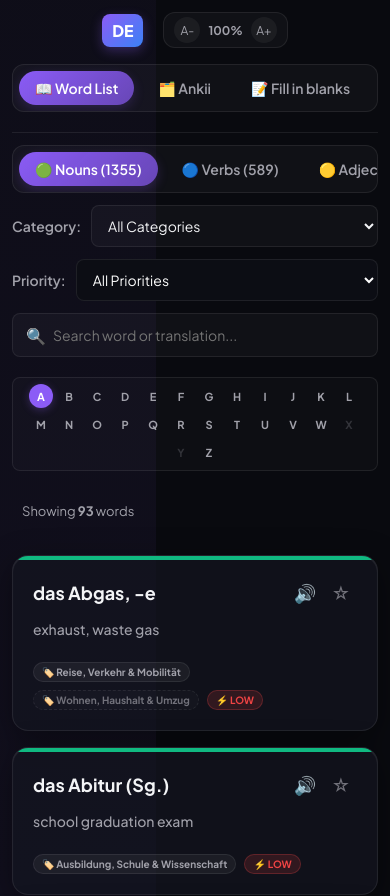
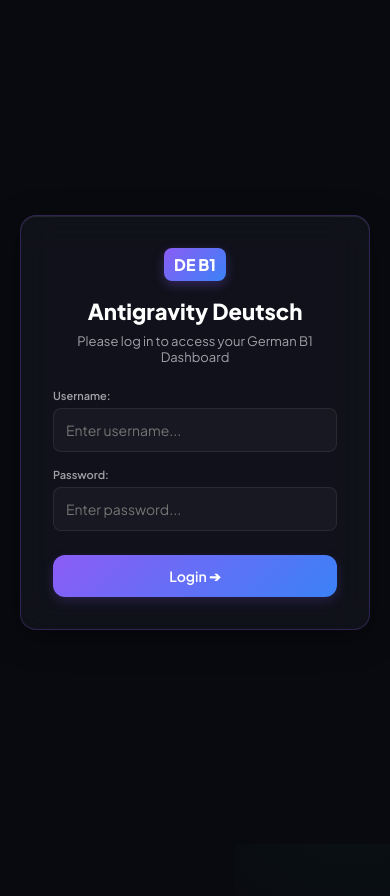
Before and after one commit to divyansh2105/german-dashboard, a React (Vite) app: page / in a window 390 px wide. Shown: the top 896 px of the page. Built offline with nearby package versions, Linux system fonts and the light colour scheme.

Commit message:
Feat: Add fixed credentials login screen and mobile Web Speech API polling loop

```diff
--- a/src/App.jsx
+++ b/src/App.jsx
@@ -14,6 +14,26 @@ function App() {
   const [loading, setLoading] = useState(true);
   const [activeTab, setActiveTab] = useState('explorer');
   const [reviews, setReviews] = useState([]);
+
+  // Fixed single-user Login credentials
+  const [isLoggedIn, setIsLoggedIn] = useState(() => localStorage.getItem('b1_logged_in') === 'true');
+  const [loginUsername, setLoginUsername] = useState('');
+  const [loginPassword, setLoginPassword] = useState('');
+  const [loginError, setLoginError] = useState('');
+
+  const handleLogin = (e) => {
+    e.preventDefault();
+    const correctUser = 'admin';
+    const correctPass = 'deutschb1';
+
+    if (loginUsername.trim().toLowerCase() === correctUser && loginPassword === correctPass) {
+      setIsLoggedIn(true);
+      localStorage.setItem('b1_logged_in', 'true');
+      setLoginError('');
+    } else {
+      setLoginError('Invalid username or password.');
+    }
+  };
   const [fontScale, setFontScale] = useState(() => {
     const saved = localStorage.getItem('b1_font_scale');
     return saved ? parseFloat(saved) : 1.0;
@@ -257,20 +277,44 @@ function App() {
       if ('speechSynthesis' in window) {
         const allVoices = window.speechSynthesis.getVoices();
         const german = allVoices.filter(v => v.lang.startsWith('de') || v.lang.includes('DE'));
-        setVoices(german);
+        if (german.length > 0) {
+          setVoices(german);
 
-        // Pick default if none selected
-        if (german.length > 0 && !localStorage.getItem('b1_selected_voice')) {
-          const preferred = german.find(v => v.name.toLowerCase().includes('google') || v.name.toLowerCase().includes('siri') || v.name.toLowerCase().includes('neural') || v.name.toLowerCase().includes('anna')) || german[0];
-          setSelectedVoiceName(preferred.name);
-          localStorage.setItem('b1_selected_voice', preferred.name);
+          const savedVoice = localStorage.getItem('b1_selected_voice');
+          const hasSavedVoice = german.some(v => v.name === savedVoice);
+
+          if (!savedVoice || !hasSavedVoice) {
+            const preferred = german.find(v =>
+              v.name.toLowerCase().includes('google') ||
+              v.name.toLowerCase().includes('siri') ||
+              v.name.toLowerCase().includes('neural') ||
+              v.name.toLowerCase().includes('anna')
+            ) || german[0];
+            setSelectedVoiceName(preferred.name);
+            localStorage.setItem('b1_selected_voice', preferred.name);
+          }
         }
       }
     };
     loadVoices();
+
+    let intervalId;
     if ('speechSynthesis' in window) {
       window.speechSynthesis.onvoiceschanged = loadVoices;
+
+      let attempts = 0;
+      intervalId = setInterval(() => {
+        loadVoices();
+        attempts++;
+        if (attempts > 40) {
+          clearInterval(intervalId);
+        }
+      }, 250);
     }
+
+    return () => {
+      if (intervalId) clearInterval(intervalId);
+    };
   }, []);
 
   useEffect(() => {
@@ -465,6 +509,78 @@ function App() {
     );
   }
 
+  if (!isLoggedIn) {
+    return (
+      <div style={{
+        minHeight: '100vh',
+        display: 'flex',
+        justifyContent: 'center',
+        alignItems: 'center',
+        background: '#090a0f',
+        position: 'relative',
+        padding: '20px',
+        fontFamily: 'system-ui, -apple-system, sans-serif'
+      }}>
+        <div className="glass-card animate-fade-in" style={{
+          maxWidth: '400px',
+          width: '100%',
+          padding: '32px',
+          border: '1px solid rgba(139, 92, 246, 0.25)',
+          textAlign: 'center'
+        }}>
+          <div className="logo-badge" style={{ display: 'inline-block', marginBottom: '16px' }}>DE B1</div>
+          <h2 style={{ fontSize: '22px', fontWeight: '800', marginBottom: '8px', color: '#fff' }}>Antigravity Deutsch</h2>
+          <p style={{ fontSize: '13px', color: 'var(--text-secondary)', marginBottom: '24px' }}>Please log in to access your German B1 Dashboard</p>
+
+          <form onSubmit={handleLogin} style={{ display: 'flex', flexDirection: 'column', gap: '16px', textAlign: 'left' }}>
+            <div style={{ display: 'flex', flexDirection: 'column', gap: '6px' }}>
+              <label style={{ fontSize: '11px', color: 'var(--text-secondary)', fontWeight: '600' }}>Username:</label>
+              <input
+                type="text"
+                className="search-input"
+                style={{ padding: '12px' }}
+                value={loginUsername}
+                onChange={(e) => setLoginUsername(e.target.value)}
+                placeholder="Enter username..."
+                required
+              />
+            </div>
+            <div style={{ display: 'flex', flexDirection: 'column', gap: '6px' }}>
+              <label style={{ fontSize: '11px', color: 'var(--text-secondary)', fontWeight: '600' }}>Password:</label>
+              <input
+                type="password"
+                className="search-input"
+                style={{ padding: '12px' }}
+                value={loginPassword}
+                onChange={(e) => setLoginPassword(e.target.value)}
+                placeholder="Enter password..."
+                required
+              />
+            </div>
+
+            {loginError && <p style={{ color: '#ef4444', fontSize: '12px', margin: 0 }}>⚠️ {loginError}</p>}
+
+            <button
+              type="submit"
+              className="nav-button active"
+              style={{
+                padding: '12px',
+                borderRadius: '12px',
+                justifyContent: 'center',
+                fontSize: '14px',
+                marginTop: '8px',
+                background: 'linear-gradient(135deg, var(--color-conn), var(--color-verb))',
+                cursor: 'pointer'
+              }}
+            >
+              Login ➔
+            </button>
+          </form>
+        </div>
+      </div>
+    );
+  }
+
   return (
     <div className="app-container" style={{ zoom: fontScale }}>
       <header className="app-header">
@@ -472,6 +588,35 @@ function App() {
           <div style={{ display: 'flex', alignItems: 'center' }}>
             <div className="logo-badge">DE</div>
           </div>
+
+          {/* Logout button */}
+          <button
+            type="button"
+            className="sound-btn"
+            style={{
+              width: '28px',
+              height: '28px',
+              fontSize: '12px',
+              background: 'rgba(239, 68, 68, 0.1)',
+              color: '#ef4444',
+              border: '1px solid rgba(239, 68, 68, 0.2)',
+              borderRadius: '8px',
+              padding: 0,
+              display: 'flex',
+              justifyContent: 'center',
+              alignItems: 'center',
+              cursor: 'pointer'
+            }}
+            onClick={() => {
+              if (window.confirm("Are you sure you want to log out?")) {
+                setIsLoggedIn(false);
+                localStorage.removeItem('b1_logged_in');
+              }
+            }}
+            title="Logout"
+          >
+            🚪
+          </button>
 
           {/* Font Size controls */}
           <div style={{
```
